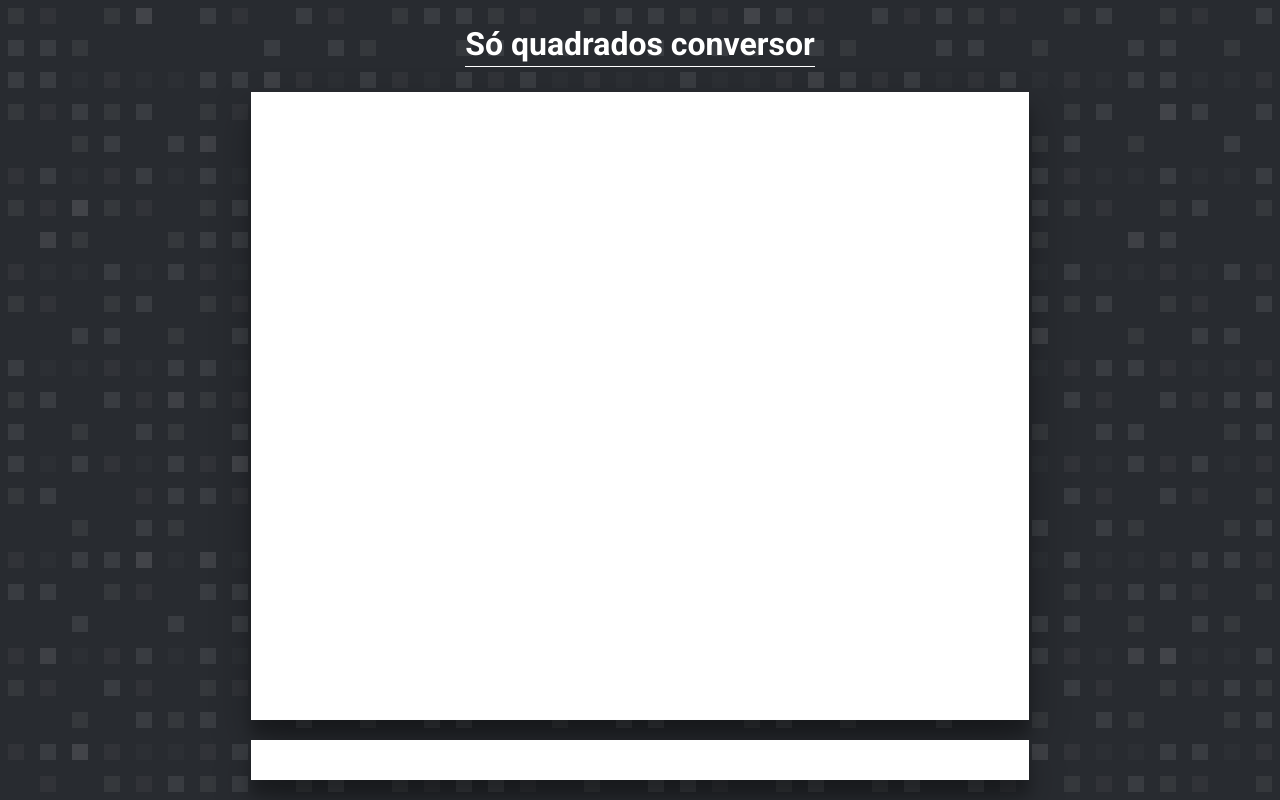
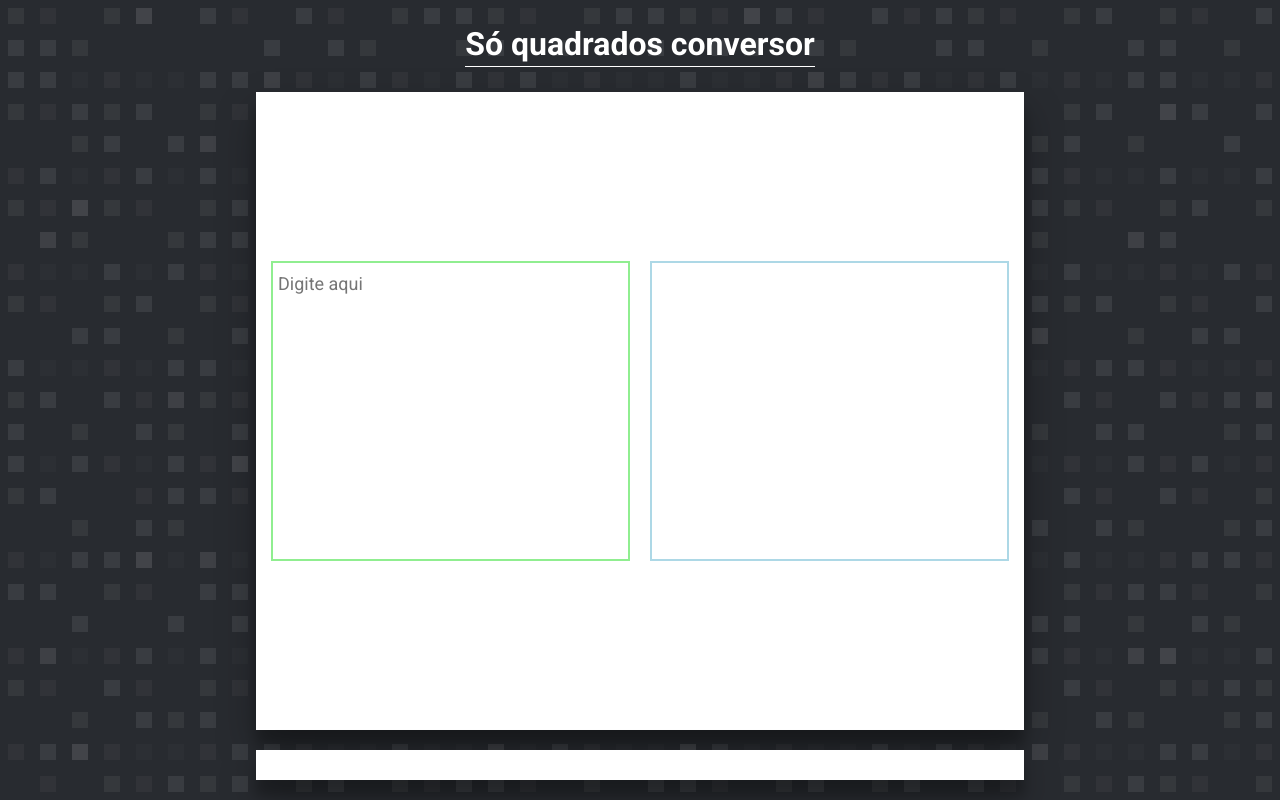
Before and after one commit to evertonfrnds/so-quadrados-conversor, a React (Create React App) app: page / in a window 1280 px wide. Built offline with nearby package versions, Linux system fonts and the light colour scheme.

Commit message:
create input container

```diff
--- a/src/App.js
+++ b/src/App.js
@@ -1,6 +1,6 @@
 import React from 'react';
 import './App.css';
-import {Container, Header, Footer, Line} from './styles.js'
+import {Container, Header, Footer, Line, InputContainer, ResultContainer, Input} from './styles.js'
 import GlobalStyles from './styles/GlobalStyles';
 
 function App() {
@@ -11,7 +11,12 @@ function App() {
       <Line/>
     </Header>
     <Container>
+      <InputContainer>
+        <Input placeholder="Digite aqui"/>
+      </InputContainer>
+      <ResultContainer>
 
+      </ResultContainer>
     </Container>
     <Footer>
 
--- a/src/styles.js
+++ b/src/styles.js
@@ -1,18 +1,5 @@
 import styled from 'styled-components'
 
-export const Container = styled.div`
-    width: 60%;
-    flex: 1;
-    padding: 5px;
-    box-shadow: 0 19px 38px rgba(0,0,0,0.30), 0 15px 12px rgba(0,0,0,0.22);
-    background-color: white;
-    @media only screen and (max-width:800px) {
-        width: 80%;
-    }
-    @media only screen and (max-width:500px) {
-        width: 90%;
-    }
-`;
 
 export const Line = styled.div`
     width: 100%;
@@ -29,7 +16,7 @@ export const Header = styled.div`
     @media only screen and (max-width:800px) {
         font-size: 26px;
     }
-`;
+    `;
 
 export const Footer = styled.div`
     margin: 20px 0 ;
@@ -45,7 +32,53 @@ export const Footer = styled.div`
         width: 90%;
     }
 `;
+export const Container = styled.div`
+    width: 60%;
+    flex: 1;
+    padding: 5px;
+    box-shadow: 0 19px 38px rgba(0,0,0,0.30), 0 15px 12px rgba(0,0,0,0.22);
+    background-color: white;
+    display: flex;
+
+    @media only screen and (min-width:900px) {
+        align-items: center;
+        justify-content: space-around
+    }
+    @media only screen and (max-width:800px) {
+        width: 80%;
+        flex-direction: column;
+    }
+    @media only screen and (max-width:500px) {
+        width: 90%;
+    }
+`;
 
 export const InputContainer = styled.div`
+    display: flex;
+    padding: 10px 5px;
+    border: 2px solid lightgreen;
+    height: 300px;
+    margin: 10px;
+    flex: 1;
+    @media only screen and (max-width:800px) {
+        flex: 1;
+    }
+`;
 
+export const ResultContainer = styled.div`
+    border: 2px solid lightblue;
+    padding: 10px 5px;
+    height: 300px;
+    margin: 10px;
+    flex: 1;
+    @media only screen and (max-width:800px) {
+        flex: 1;
+    }
 `;
+
+export const Input = styled.textarea`
+    flex: 1;
+    border: 0;
+    font-size:18px;
+    resize: none;
+`;
--- a/src/styles/GlobalStyles.js
+++ b/src/styles/GlobalStyles.js
@@ -4,6 +4,7 @@ export default createGlobalStyle`
     * {
         margin: 0;
         padding: 0;
+        box-sizing: border-box;
     }
     html, body, #root{
         height: 100%;
@@ -20,7 +21,6 @@ export default createGlobalStyle`
     }
     *, button, input {
         font-family: 'Roboto', sans-serif;
-        border: 0;
         outline: 0;
     }
 `;
```
